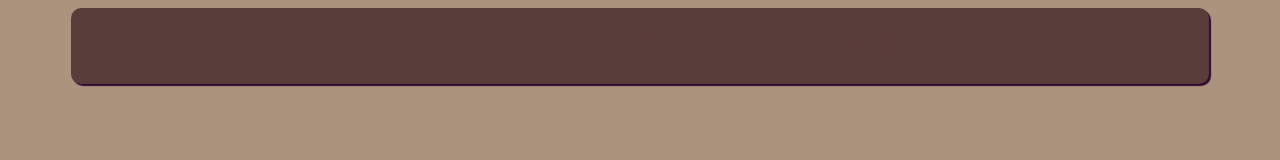
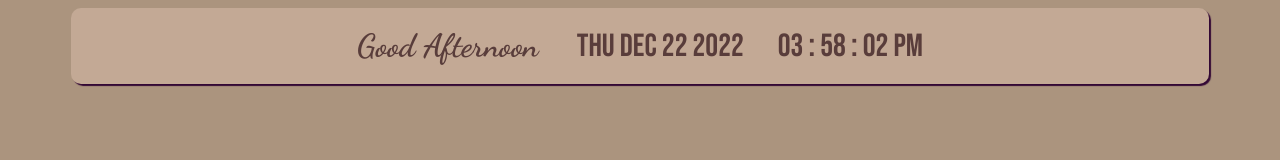
Before and after one commit to sjchi99/sjnotion, a plain HTML site: page header.html in a window 1280 px wide. Drawn offline with Linux system fonts and the light colour scheme.

Commit message:
Update header.html

```diff
--- a/header.html
+++ b/header.html
@@ -40,7 +40,7 @@ h1 {
 .card {
     padding: 10px 25px 10px 25px;
     border-radius: 10px;
-    background: #593D3B;
+    background: #C3A995;
     width: 85vw;
     color: #593D3B;
     display: inline-block;
```
